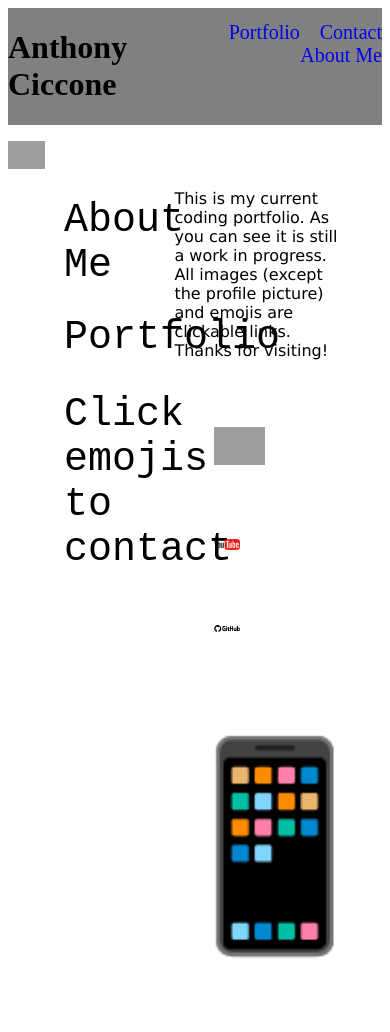
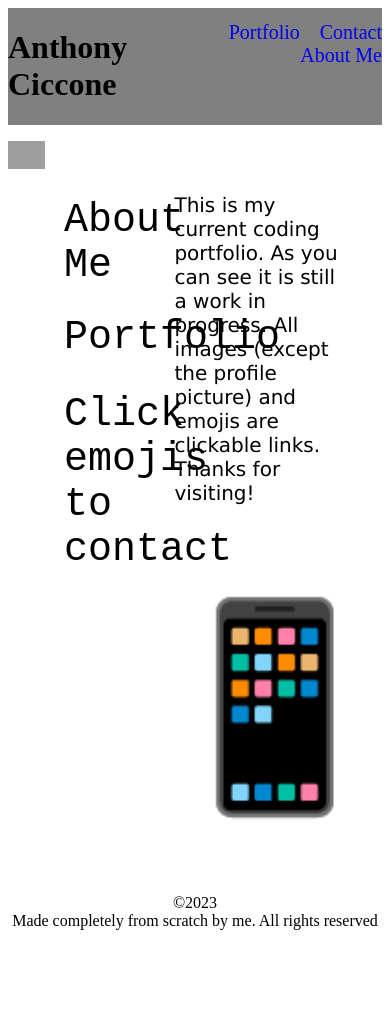
Before and after one commit to AnthonyCiccone90/coding-portfolio, a plain HTML site: page index.html in a window 390 px wide. Shown: the top 1032 px of the page. After the commit the page ends 938 px from the top, so only its background shows below. Drawn offline with Linux system fonts and the light colour scheme; grey boxes are pictures that could not be loaded.

Commit message:
Edited CSS and HTML

```diff
--- a/assets/css/style.css
+++ b/assets/css/style.css
@@ -5,7 +5,14 @@
   #line {
     border-right: none;
   }
+  #about-p {
+    font-size: 20px;
+  }
+  .emojis {
+    margin-top: -10%;
+  }
 }
+
 
 html {
   scroll-behavior: smooth;
@@ -53,6 +60,7 @@ nav li {
   border-right: solid 3px green;
   width: 25%;
 }
+
 .heading-text {
   margin: 30%;
 }
@@ -99,20 +107,18 @@ nav li {
   padding-left: 30%;
   display: flex;
   flex-direction: row;
-  flex-wrap: wrap;
-  flex: 2, 1, 500px;
+  flex: 2 1 300px;
 }
 
 .project-container figure {
   width: 30%;
   margin-top: 30%;
-  flex: 2,1,10px;
+  /* flex: 2, 1, 300px; */
 }
 
 /* Horiseon image */
 #horz {
   width: 100%;
-
 }
 
 #youtube-logo {
@@ -134,7 +140,7 @@ width: 50%;
 .emoji-container {
   padding-left: 20%;
   top: 1000px;
-  margin-top: 30%;
+  margin-top: 10%;
 }
 
 .emojis {
--- a/index.html
+++ b/index.html
@@ -47,7 +47,7 @@
           </figure>
           <figure>
             <a href="https://www.youtube.com/channel/UC1Nr_ATjS9Vi8V-yglPZ1tQ">
-              <img id="youtube-logo" src="../coding-portfolio/assets/images/YouTube_Logo_(2013-2017).svg.png" alt="youtube logo">
+              <img id="youtube-logo" src="../coding-portfolio/assets/images/YouTube_Logo_(2013-2017).svg.png" alt="youtube">
             </a>
           </figure>
           <figure>
```
Also changed, not shown: 8 other files.
